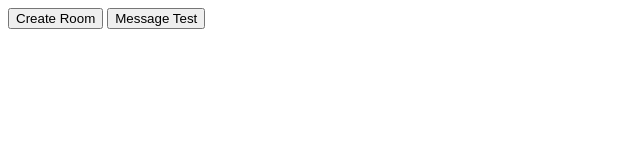
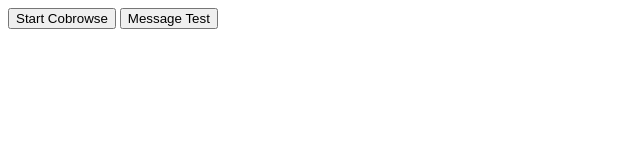
Before and after one commit to JerrolKrause/samesurf-cobrowse, a plain HTML site: page index.html in a window 1280 px wide. Shown: the full height of the page, 0-640 px from the left. Drawn offline with Linux system fonts and the light colour scheme.

Commit message:
Updated documentation

```diff
--- a/index.html
+++ b/index.html
@@ -8,7 +8,7 @@
 </head>
 <body>
   <!-- Add an ID of "coBrowseStart" to an element to trigger coBrowse -->
-  <button id="coBrowseStart">Create Room</button>
+  <button id="coBrowseStart">Start Cobrowse</button>
   <!-- Test messaging response from Samesurf -->
   <button id="testMessaging">Message Test</button>
 
```
Also changed, not shown: 1 other file.
